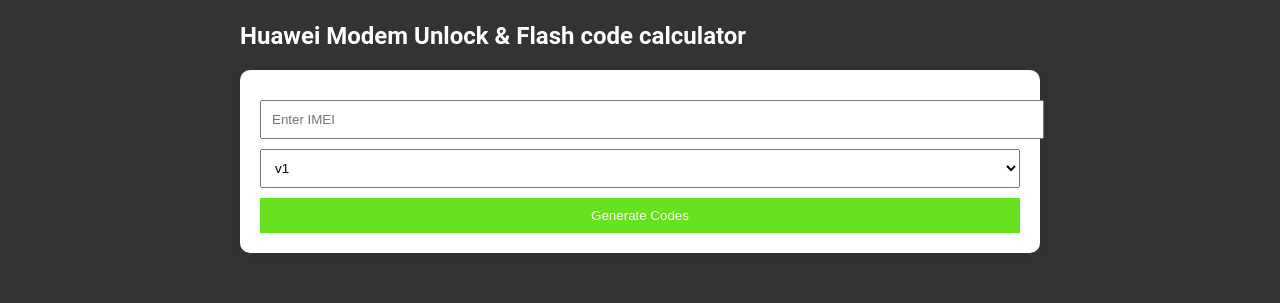
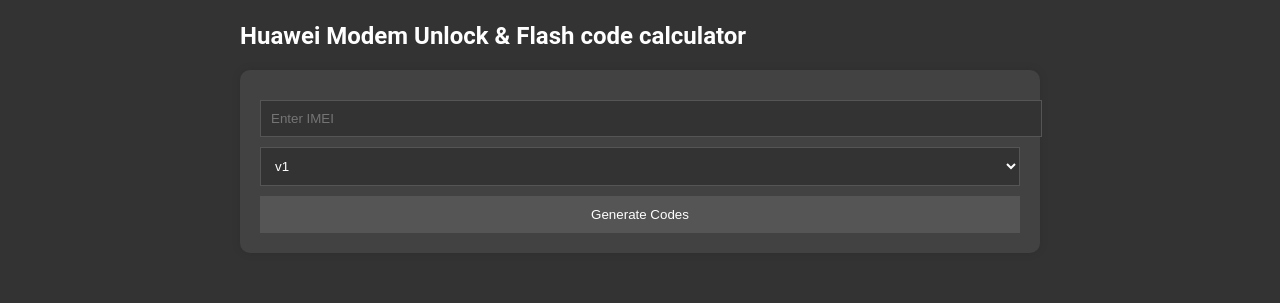
Before and after one commit to JoshAtticus/HCCWEB, a plain HTML site: page index.html in a window 1280 px wide. Both pictures are taken after a click on the element 1258 px from the left and 24 px from the top of the page. Shown: the part 167-470 px from the top of the page. Drawn offline with Linux system fonts and the light colour scheme.

Commit message:
CSS magick

```diff
--- a/index.html
+++ b/index.html
@@ -112,6 +112,26 @@
             border: 1px solid #c3e6cb;
             border-radius: 5px;
         }
+         body.dark-mode form {
+            background-color: #424242;
+            color: white;
+        }
+        body.dark-mode form input, body.dark-mode form select, body.dark-mode form button {
+            background-color: #333;
+            color: white;
+            border: 1px solid #555;
+        }
+        body.dark-mode form button {
+            background-color: #555;
+        }
+        body.dark-mode form button:hover {
+            background-color: #666;
+        }
+        body.dark-mode .response {
+            background-color: #333;
+            color: white;
+            border-color: #555;
+        }
     </style>
 </head>
 <body>
```
